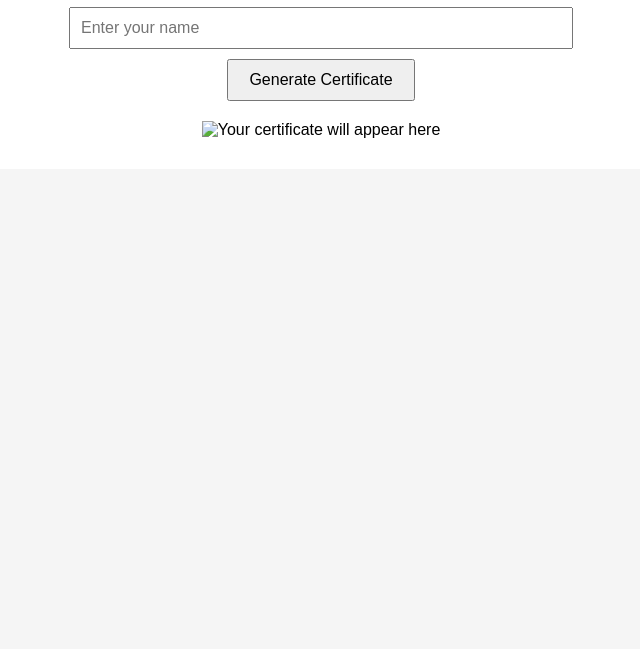
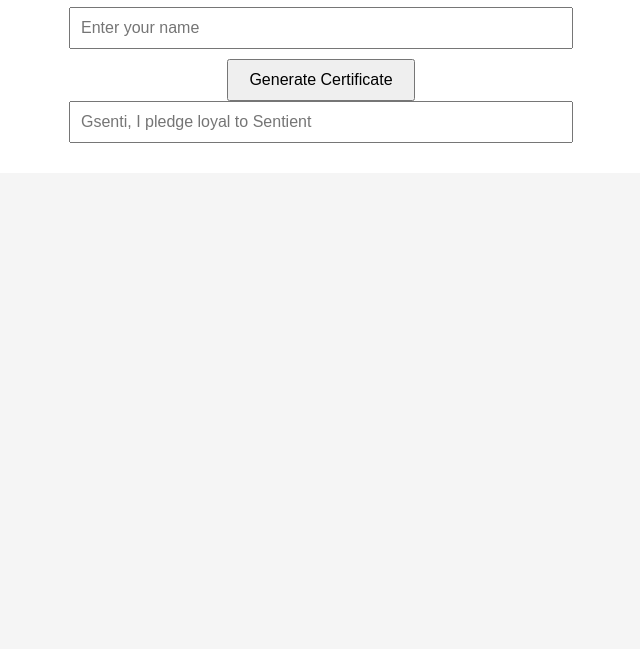
Before and after one commit to shhuubbhh/Certis, a website: page public/index.html in a window 1280 px wide. Shown: the part 151-800 px from the top of the page, without its empty margins (319-959 px from the left). Drawn offline with Linux system fonts and the light colour scheme.

Commit message:
Update index.html

```diff
--- a/public/index.html
+++ b/public/index.html
@@ -14,9 +14,9 @@
       <input type="text" id="name" placeholder="Enter your name" required />
       <button type="submit">Generate Certificate</button>
     </form>
-    <div id="output">
-      <img id="certificate" src="" alt="Your certificate will appear here" />
-    </div>
+     <form id="certForm">
+      <input type="text" id="name" placeholder="Gsenti, I pledge loyal to Sentient" required />
+    </form>
   </div>
 
   <script>
```
